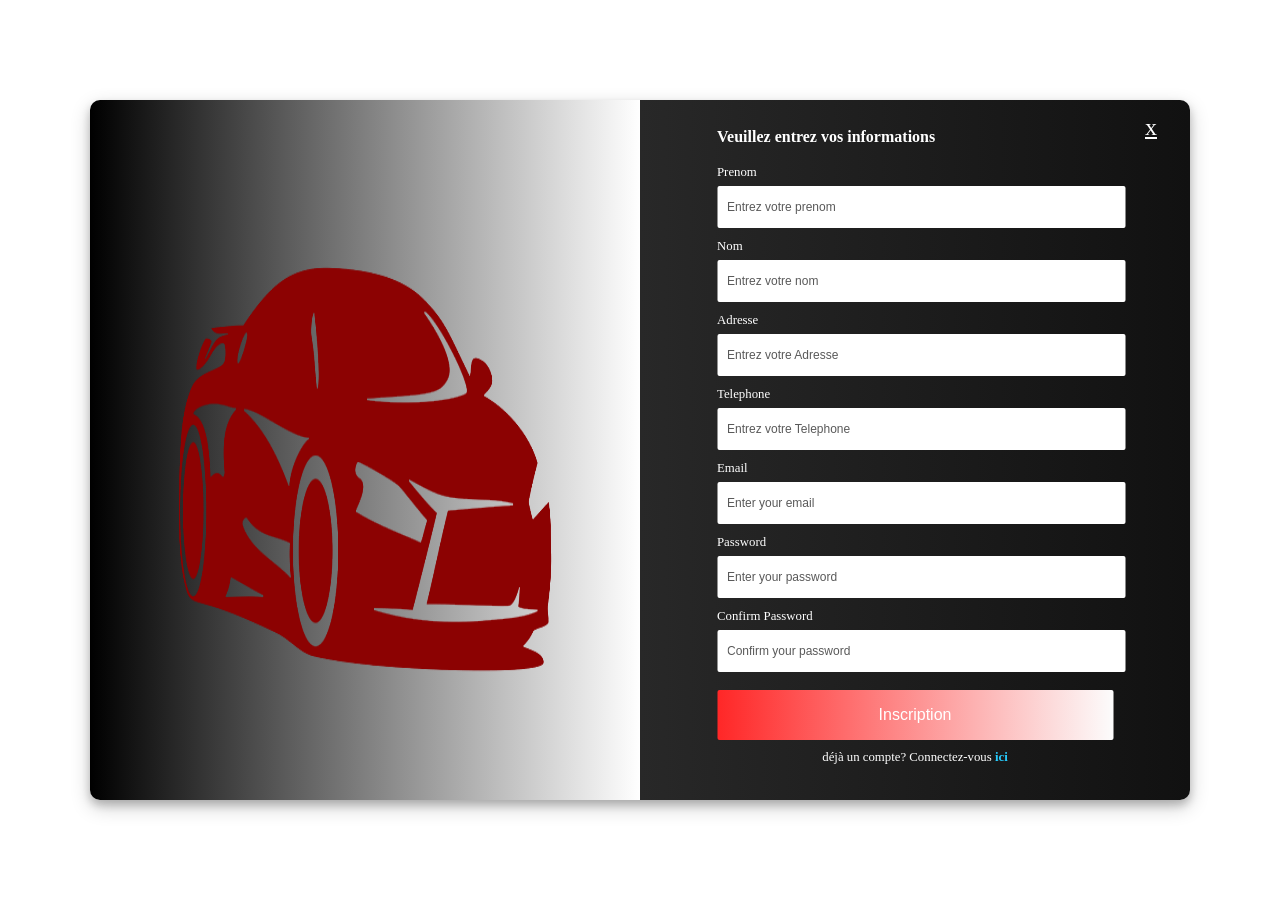
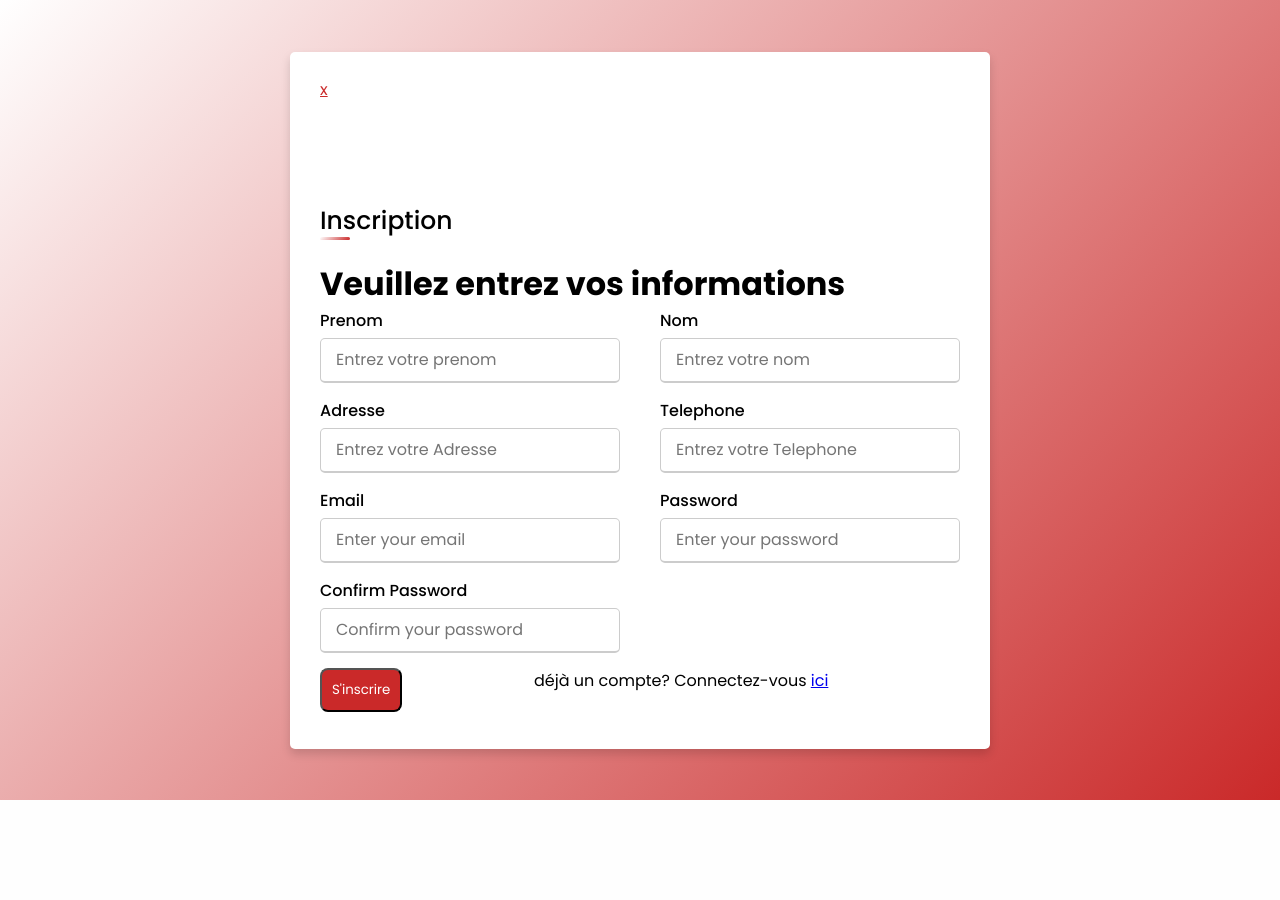
Before and after one commit to k86td/ProjetDiriger-Php, a PHP site: page /inscription.php in a window 1280 px wide. After the commit the page ends 800 px from the top, so only its background shows below. Run offline with PHP 8.4, Linux system fonts and the light colour scheme.

Commit message:
many modification

```diff
--- a/inscription.php
+++ b/inscription.php
@@ -3,57 +3,61 @@
 
 <head>
     <meta charset="UTF-8">
-    <link href="css/style.css" rel="stylesheet">
+    <link href="css/form.css" rel="stylesheet">
 </head>
 
 <body>
 
-    <div class='form-container'>
-        <span class='close-btn'><a style="color: white;" href="index.php">x</a></span>
-        <div class='form-content-left'>
-            <img class='form-img' src='images/image_favicon.png' alt='voiture' />
-        </div>
-        <div class='form-content-right'>
+    <div class='container'>
+        <span class='close-btn'><a style="color: #ca2929;" href="index.php">x</a></span>
+        <div class='title'>Inscription </div>
         <form class='form' method="POST">
+            <div class="user-details">
                 <h1>
                     Veuillez entrez vos informations
                 </h1>
-                <div class='form-inputs'>
-                    <label class='form-label'>Prenom</label>
-                    <input class='form-input' required type='text' pattern="^[a-zA-Z]+$" title="Seulement des lettres" name='prenom' placeholder='Entrez votre prenom' />
+                <div class='input-box'>
+                    <span class='details'>Prenom</span>
+                    <input required type='text' pattern="^[a-zA-Z]+$" title="Seulement des lettres" name='prenom' placeholder='Entrez votre prenom' />
                 </div>
-                <div class='form-inputs'>
-                    <label class='form-label'>Nom</label>
-                    <input class='form-input' required type='text' pattern="^[a-zA-Z]+$" title="Seulement des lettres" name='nom' placeholder='Entrez votre nom' />
+                <div class='input-box'>
+                    <span class='details'>Nom</span>
+                    <input required type='text' pattern="^[a-zA-Z]+$" title="Seulement des lettres" name='nom' placeholder='Entrez votre nom' />
                 </div>
-                <div class='form-inputs'>
-                    <label class='form-label'>Adresse</label>
-                    <input class='form-input' required type='text' pattern="^[a-zA-Z0-9- ]+$" title="Seulement des lettres et chiffre" name='adresse' placeholder='Entrez votre Adresse' />
+                <div class='input-box'>
+                    <span class='details'>Adresse</span>
+                    <input required type='text' pattern="^[a-zA-Z0-9- ]+$" title="Seulement des lettres et chiffre" name='adresse' placeholder='Entrez votre Adresse' />
                 </div>
-                <div class='form-inputs'>
-                    <label class='form-label'>Telephone</label>
-                    <input class='form-input' required type='text' pattern="^[]*[(][0-9]{1,4}[)]{0,1}[-\s\./0-9]*$" title="(999)-999-9999" name='telephone' placeholder='Entrez votre Telephone' />
+                <div class='input-box'>
+                    <span class='details'>Telephone</span>
+                    <input required type='text' pattern="^[]*[(][0-9]{1,4}[)]{0,1}[-\s\./0-9]*$" title="(999)-999-9999" name='telephone' placeholder='Entrez votre Telephone' />
                 </div>
-                <div class='form-inputs'>
-                    <label class='form-label'>Email</label>
-                    <input class='form-input' required type='email' name='email' placeholder='Enter your email' />
+                <div class='input-box'>
+                    <span class='details'>Email</span>
+                    <input required type='email' name='email' placeholder='Enter your email' />
                 </div>
-                <div class='form-inputs'>
-                    <label class='form-label'>Password</label>
-                    <input class='form-input' required pattern="^(?=.*[a-z])(?=.*[A-Z])(?=.*\d)[a-zA-Z\d]{8,}$" title="Minimum huit caractères, au moins une lettre majuscule, une lettre minuscule et un chiffre" type='password' name='password' placeholder='Enter your password' />
+                <div class='input-box'>
+                    <span class='details'>Password</span>
+                    <input required pattern="^(?=.*[a-z])(?=.*[A-Z])(?=.*\d)[a-zA-Z\d]{8,}$" title="Minimum huit caractères, au moins une lettre majuscule, une lettre minuscule et un chiffre" type='password' name='password' placeholder='Enter your password' />
                 </div>
-                <div class='form-inputs'>
-                    <label class='form-label'>Confirm Password</label>
-                    <input class='form-input' required pattern="^(?=.*[a-z])(?=.*[A-Z])(?=.*\d)[a-zA-Z\d]{8,}$" title="Minimum huit caractères, au moins une lettre majuscule, une lettre minuscule et un chiffre" type='password' name='password2' placeholder='Confirm your password' />
+                <div class='input-box'>
+                    <span class='details'>Confirm Password</span>
+                    <input required pattern="^(?=.*[a-z])(?=.*[A-Z])(?=.*\d)[a-zA-Z\d]{8,}$" title="Minimum huit caractères, au moins une lettre majuscule, une lettre minuscule et un chiffre" type='password' name='password2' placeholder='Confirm your password' />
                 </div>
-                <button class='form-input-btn' type='Inscription'>
-                    Inscription
+                <div class='input-box'>
+                </div>
+                <button class='button' type='Inscription'>
+                    S'inscrire
                 </button>
                 <span class='form-input-login'>
                     déjà un compte? Connectez-vous
                     <a href="login.php">ici</a>
                 </span>
                 <br>
+            </div>
+        </form>
+    </div>
+    </div>
     <?php
 
 
@@ -72,17 +76,21 @@
         } else {
 
             $url = 'https://localhost:7103/api/Usager';
-                        $tableau = array("nom" =>   $nom,
+            $tableau = array(
+                "nom" =>   $nom,
                 "prenom" => $prenom,
-                        "email"=> $email,
-                        "telephone"=> $telephone,
-                        "password"=> $password,
-                        "adresse"=> $adresse);
+                "email" => $email,
+                "telephone" => $telephone,
+                "password" => $password,
+                "adresse" => $adresse
+            );
             $json_content = json_encode($tableau);
 
 
             $ch = curl_init();
-                        curl_setopt_array($ch, array(
+            curl_setopt_array(
+                $ch,
+                array(
                     CURLOPT_URL => $url,
                     CURLOPT_SSL_VERIFYPEER => false,
                     CURLOPT_SSL_VERIFYHOST => false,
@@ -93,11 +101,12 @@
                     CURLOPT_HTTPHEADER => array(
                         "cache-control: no-cache",
                         "Content-Type: application/json"
-                            ))
+                    )
+                )
             );
 
             $result = curl_exec($ch);
-                        if($errno = curl_errno($ch)){
+            if ($errno = curl_errno($ch)) {
                 $error_message = curl_strerror($errno);
                 echo "Curl error ({$errno}): \n {$error_message}";
             }
@@ -114,7 +123,5 @@
         }
     }
     ?>
-            </form>
-        </div>
-    </div>
+
 </body>
--- a/offreOfferts.php
+++ b/offreOfferts.php
@@ -88,7 +88,8 @@ else if($_SERVER['REQUEST_METHOD'] == "POST" && isset($_POST['accepter']))
                     echo '
                 <div class="box">
                     <form method="POST">
-                    <div>Nom: ' . $_SESSION['User']->prenom . '</div>
+                    <div>' . $_SESSION['User']->prenom . ' vous a envoyez une offre sur cette location.</div>
+                    <br>
                         <button type="submit" class="btn" value="' .$_SESSION['demandeOffre'][$i]->idUsager . '" name="refuser">Refuser</button>
                         <button type="submit" class="btn" value="' . $_SESSION['demandeOffre'][$i]->idUsager . '" name="accepter">Accepter</button>
                     </form>
--- a/offre_voiture.php
+++ b/offre_voiture.php
@@ -51,9 +51,9 @@ if ($_SERVER['REQUEST_METHOD'] == "POST") {
                         <span  class='details' >Type de voiture</span>
                         <select required name="type_voiture">
                             <option value=1>Vus</option>
-                            <option value=2>Sport</option>
-                            <option value=3>Berline</option>
-                            <option value=4>Hatchback</option>
+                            <option value=3>Sport</option>
+                            <option value=4>Berline</option>
+                            <option value=5>Hatchback</option>
                         </select>
                     </div>
                     <div class='input-box'>
```
Also changed, not shown: confirmation.php (+2 -5 lines), login.php (+9 -7 lines). Lines whose indentation alone changed are shown as unchanged.
